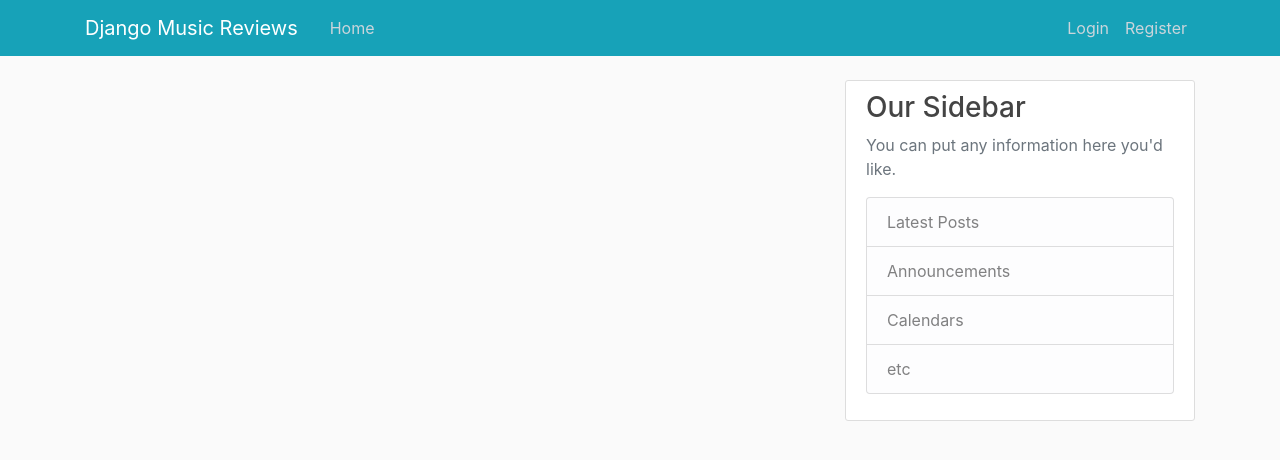
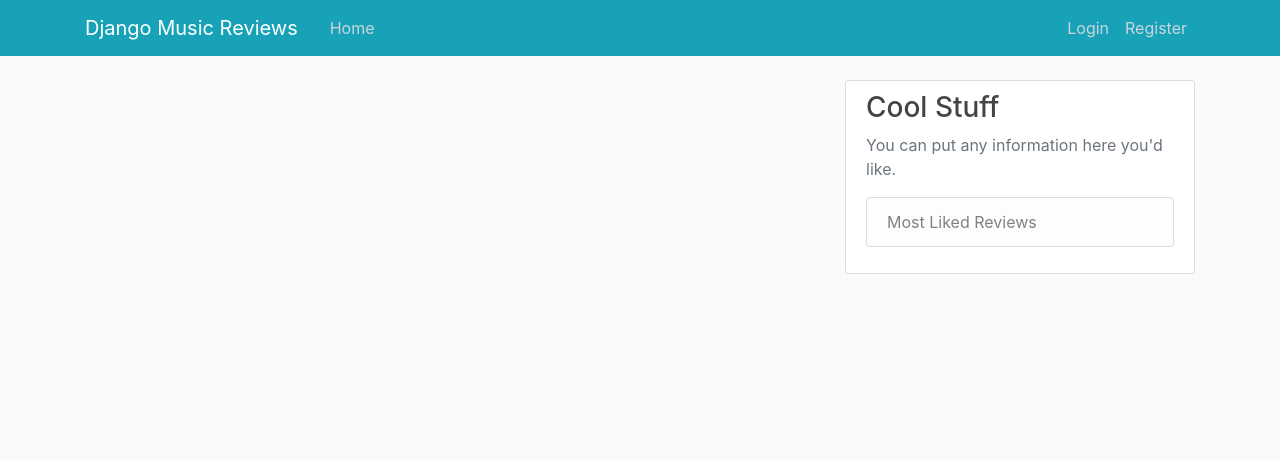
Before and after one commit to fpaul787/Reviews-App, a Django app: page /home in a window 1280 px wide. Shown: the top 460 px of the page. Run offline with Django 3.2, Linux system fonts and the light colour scheme; data that the repository does not hold is empty; some libraries are stand-ins or nearby versions.

Commit message:
changed base html

```diff
--- a/reviews/templates/base.html
+++ b/reviews/templates/base.html
@@ -68,13 +68,10 @@
             </div>
             <div class="col-md-4">
                 <div class="content-section">
-                    <h3>Our Sidebar</h3>
+                    <h3>Cool Stuff</h3>
                     <p class='text-muted'>You can put any information here you'd like.
                     <ul class="list-group">
-                        <li class="list-group-item list-group-item-light">Latest Posts</li>
-                        <li class="list-group-item list-group-item-light">Announcements</li>
-                        <li class="list-group-item list-group-item-light">Calendars</li>
-                        <li class="list-group-item list-group-item-light">etc</li>
+                        <li class="list-group-item list-group-item-light">Most Liked Reviews</li>
                     </ul>
                     </p>
                 </div>
```
